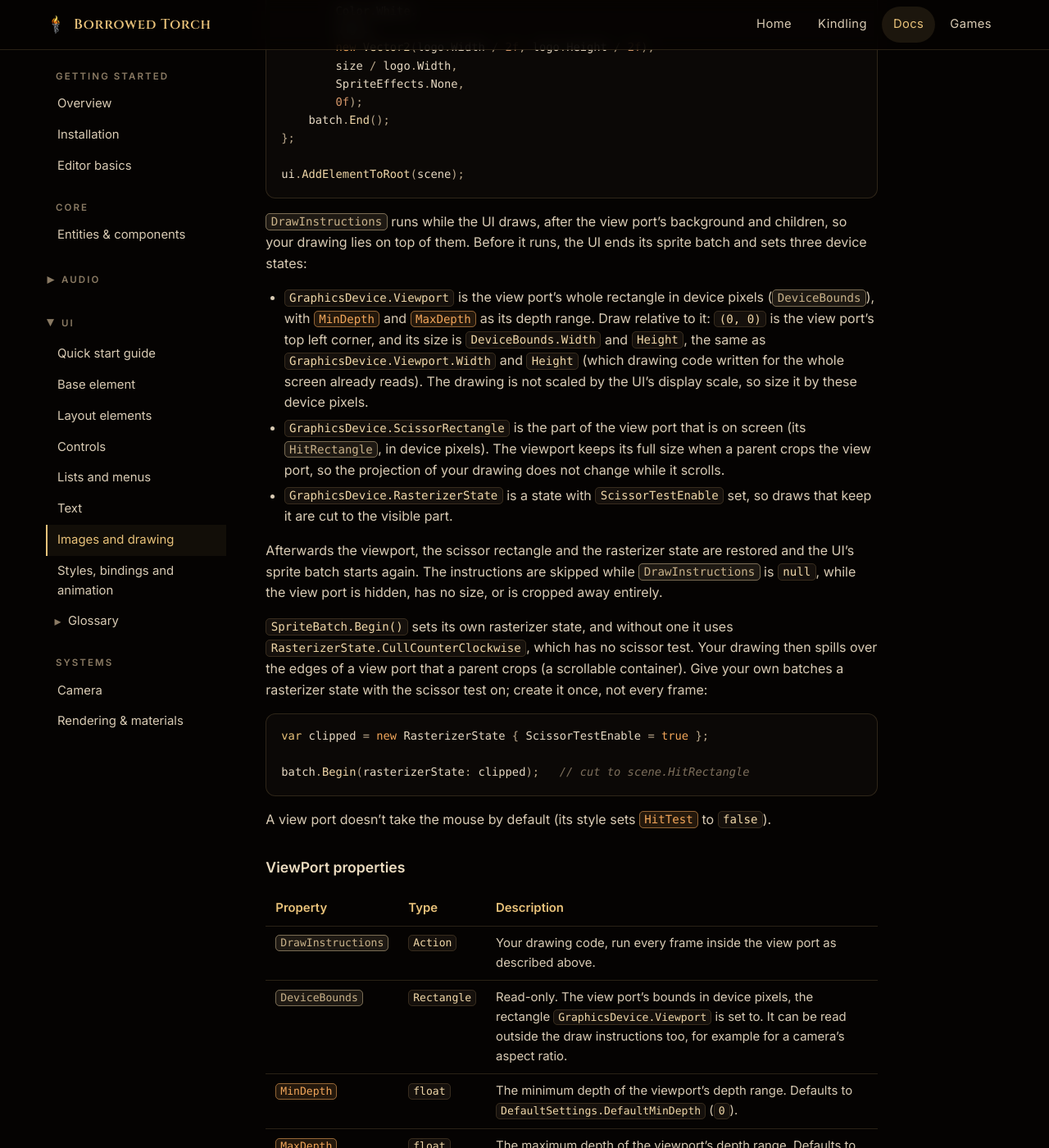
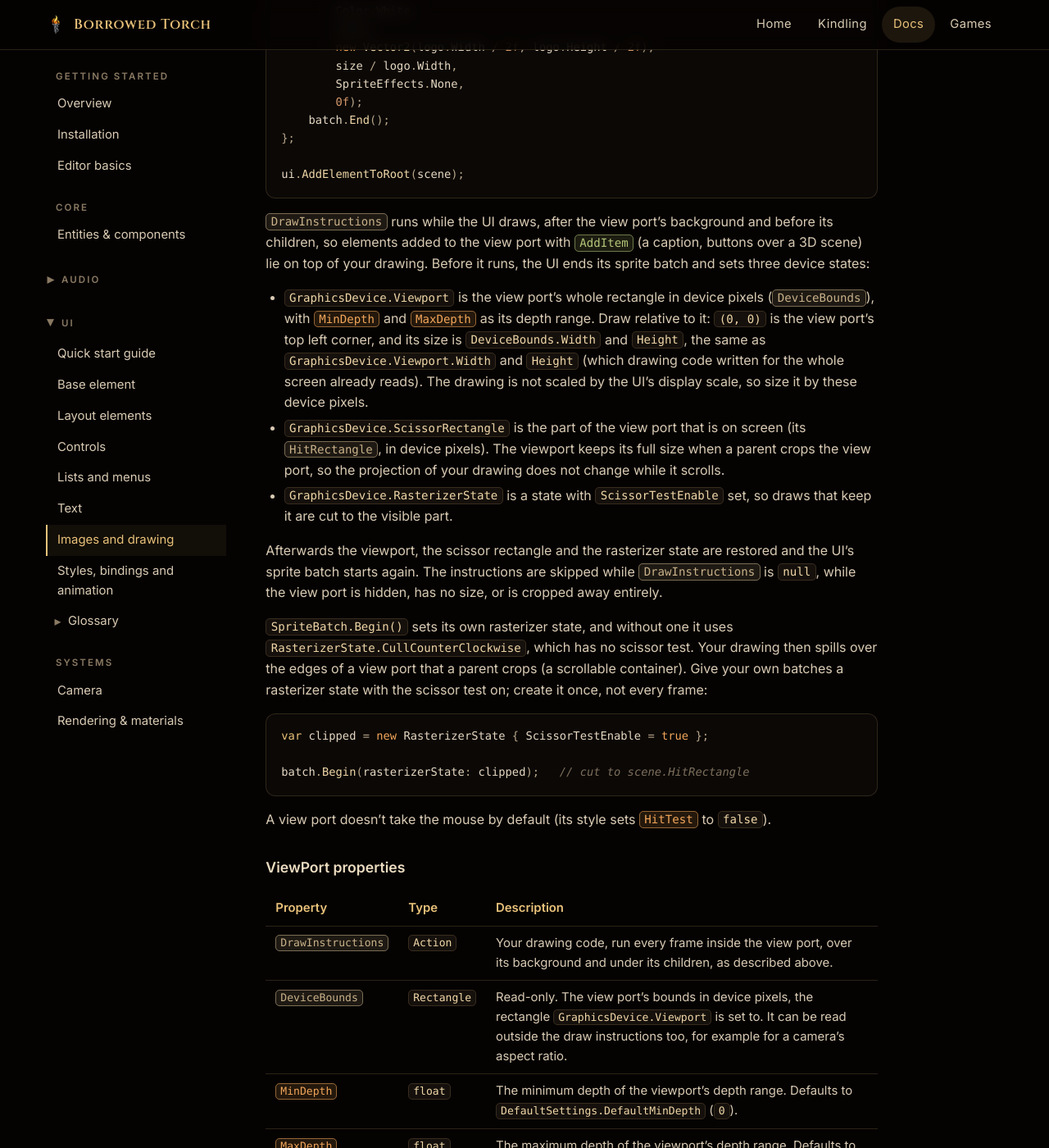
Before and after one commit to Elzianor/borrowedtorch-site, a Jekyll site: the page built from docs/ui-images.md, in a window 1280 px wide and 1400 px high, scrolled down 6359 px. Shown: the whole window at 82% size. Built offline with Jekyll 4.4.1, drawn with Linux system fonts in a browser that asks for light colours; some web fonts are replaced.

Commit message:
Draw the view port's instructions under its children
Co-Authored-By: Claude Opus 5.5 <noreply@anthropic.com>

````diff
--- a/_data/ui_glossary.yml
+++ b/_data/ui_glossary.yml
@@ -1867,9 +1867,6 @@
           kind: prop
         - title: "View<wbr>Port()"
           anchor: viewport
-          kind: method
-        - title: "Draw()"
-          anchor: draw
           kind: method
     - title: "Window"
       url: /docs/ui-glossary/elements/window/
--- a/docs/ui-images.md
+++ b/docs/ui-images.md
@@ -223,8 +223,9 @@ scene.DrawInstructions = () =>
 ui.AddElementToRoot(scene);
 ```
 
-<a class="ref prop" href="/docs/ui-glossary/elements/view-port/#drawinstructions">`DrawInstructions`</a> runs while the UI draws, after the view port's background and children, so your drawing lies on top
-of them. Before it runs, the UI ends its sprite batch and sets three device states:
+<a class="ref prop" href="/docs/ui-glossary/elements/view-port/#drawinstructions">`DrawInstructions`</a> runs while the UI draws, after the view port's background and before its children, so
+elements added to the view port with <a class="ref method" href="/docs/ui-glossary/elements/base-element/#additem">`AddItem`</a> (a caption, buttons over a 3D scene) lie on top of your drawing.
+Before it runs, the UI ends its sprite batch and sets three device states:
 
 - `GraphicsDevice.Viewport` is the view port's whole rectangle in device pixels (<a class="ref prop" href="/docs/ui-glossary/elements/view-port/#devicebounds">`DeviceBounds`</a>), with <a class="ref dp" href="/docs/ui-glossary/elements/view-port/#mindepth">`MinDepth`</a> and
   <a class="ref dp" href="/docs/ui-glossary/elements/view-port/#maxdepth">`MaxDepth`</a> as its depth range. Draw relative to it: `(0, 0)` is the view port's top left corner, and its size is
@@ -257,7 +258,7 @@ A view port doesn't take the mouse by default (its style sets <a class="ref dp"
 
 | Property | Type | Description |
 | --- | --- | --- |
-| <a class="ref prop" href="/docs/ui-glossary/elements/view-port/#drawinstructions">`DrawInstructions`</a> | `Action` | Your drawing code, run every frame inside the view port as described above. |
+| <a class="ref prop" href="/docs/ui-glossary/elements/view-port/#drawinstructions">`DrawInstructions`</a> | `Action` | Your drawing code, run every frame inside the view port, over its background and under its children, as described above. |
 | <a class="ref prop" href="/docs/ui-glossary/elements/view-port/#devicebounds">`DeviceBounds`</a> | `Rectangle` | Read-only. The view port's bounds in device pixels, the rectangle `GraphicsDevice.Viewport` is set to. It can be read outside the draw instructions too, for example for a camera's aspect ratio. |
 | <a class="ref dp" href="/docs/ui-glossary/elements/view-port/#mindepth">`MinDepth`</a> | `float` | The minimum depth of the viewport's depth range. Defaults to <a class="ref" href="/docs/ui-glossary/types/default-settings/#defaultmindepth">`DefaultSettings.DefaultMinDepth`</a> (`0`). |
 | <a class="ref dp" href="/docs/ui-glossary/elements/view-port/#maxdepth">`MaxDepth`</a> | `float` | The maximum depth of the viewport's depth range. Defaults to <a class="ref" href="/docs/ui-glossary/types/default-settings/#defaultmaxdepth">`DefaultSettings.DefaultMaxDepth`</a> (`1`). |
````
Also changed, not shown: docs/ui-glossary/elements/view-port.md (+1 -5 lines).
